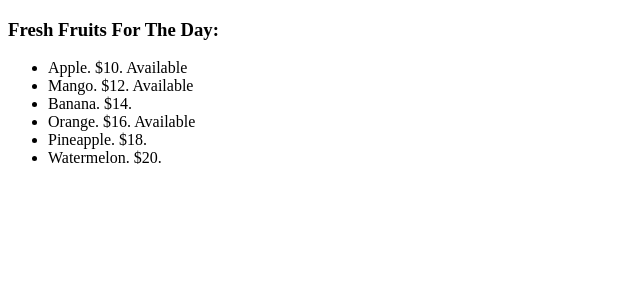
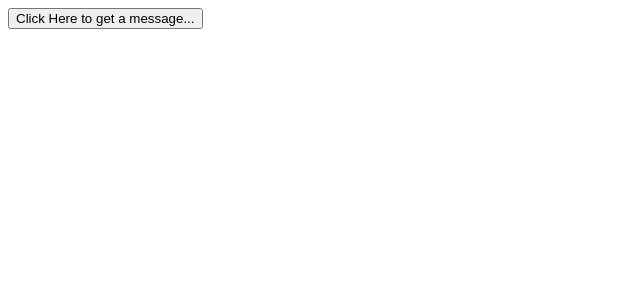
Before and after one commit to ashimaakash03/reactjs-project, a React (Vite) app in the folder reactjs-project/: page / in a window 1280 px wide. Shown: the top 300 px of the page, without its empty margins (0-640 px from the left). Built offline with nearby package versions, Linux system fonts and the light colour scheme.

Commit message:
generated and rendered message component on App.jsx

```diff
--- a/reactjs-project/src/App.jsx
+++ b/reactjs-project/src/App.jsx
@@ -1,12 +1,15 @@
 //import Conditional from "./components/Conditional";
-import Fruits from "./components/Fruits";
+//import Fruits from "./components/Fruits";
+
+import Message from "./components/Message";
+
 function App() {
   return (
     <>
-      <h3>Fresh Fruits For The Day: </h3>
       <div className="App">
-        <Fruits />
+        {/* <Fruits /> */}
         {/* <Conditional /> */}
+        <Message />
       </div>
     </>
   );
--- /dev/null
+++ b/reactjs-project/src/components/Message.jsx
@@ -0,0 +1,9 @@
+const Message = () => {
+  return (
+    <div>
+      <button>Click Here to get a message...</button>
+    </div>
+  );
+};
+
+export default Message;
```
